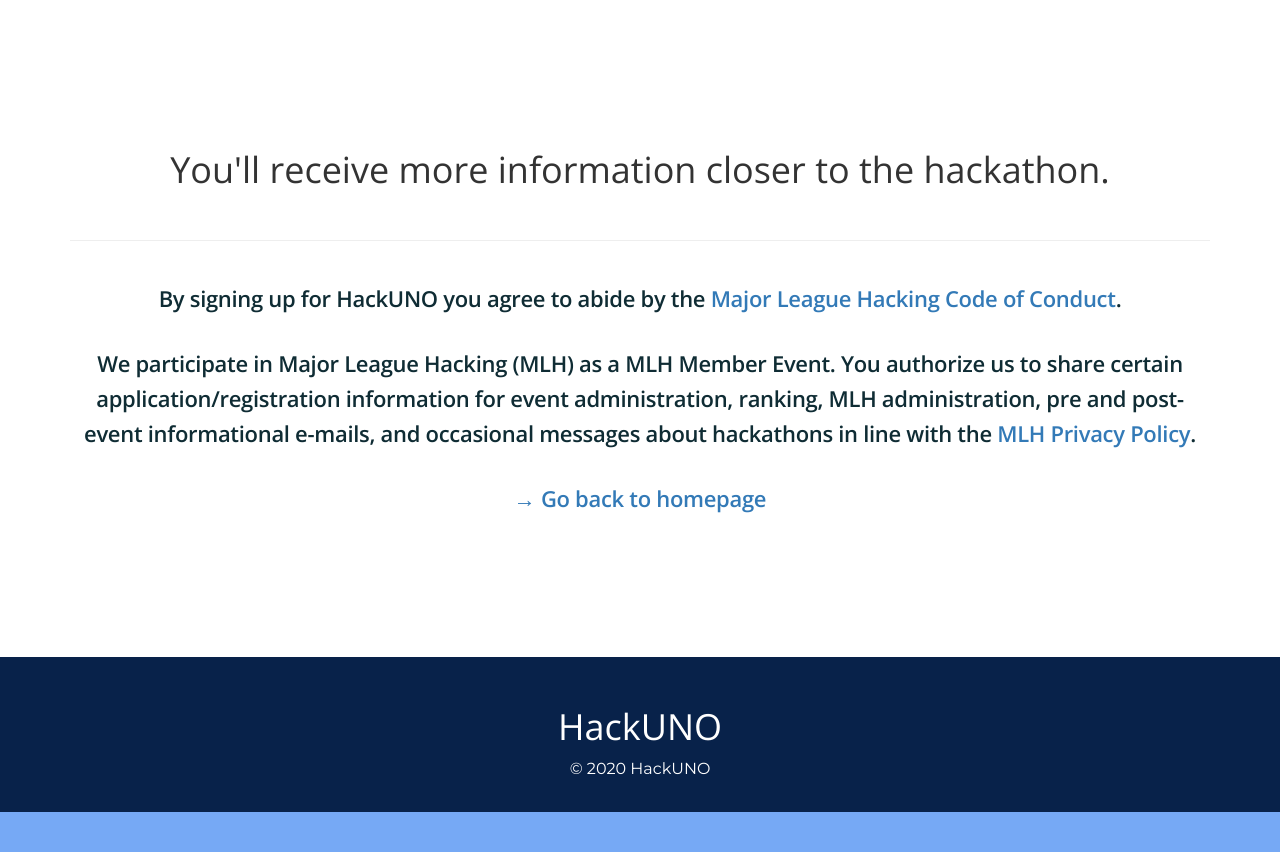
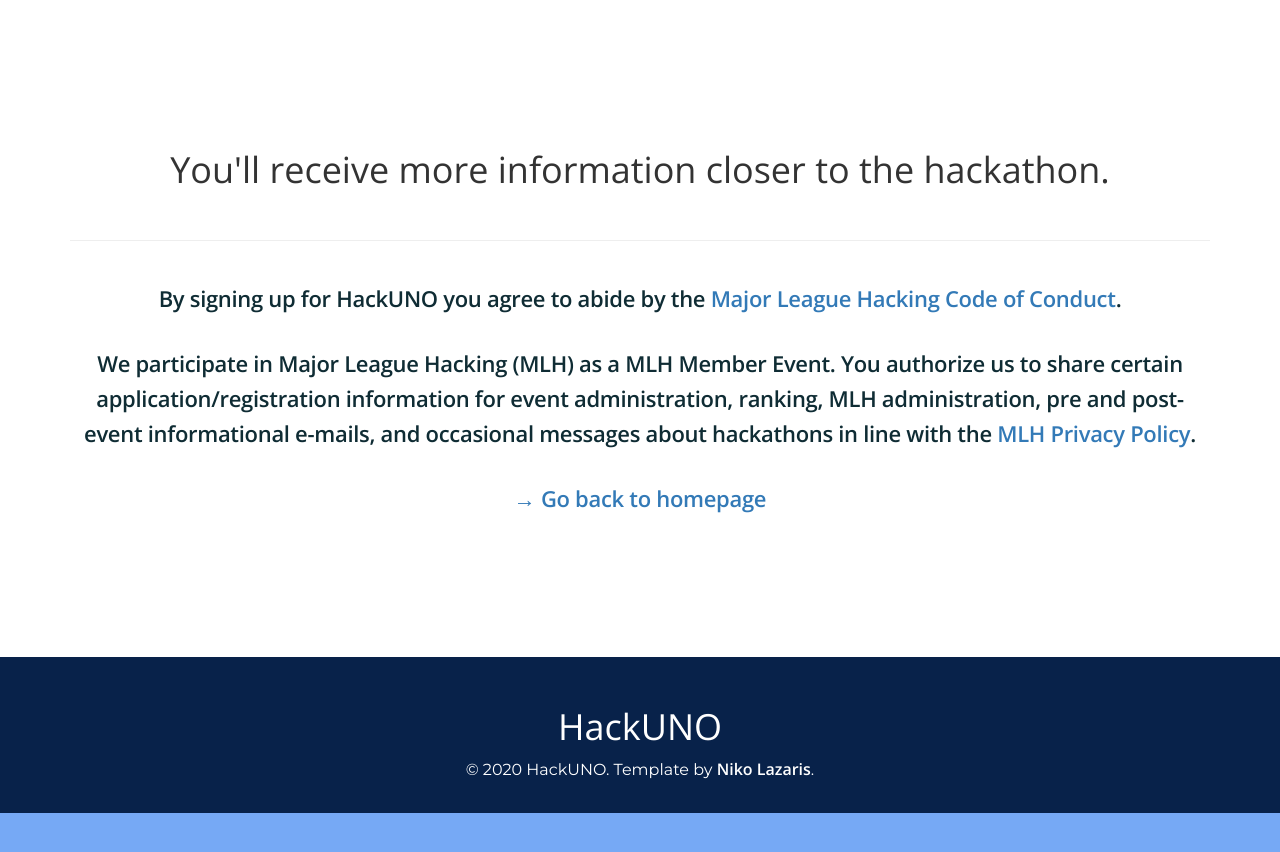
Before and after one commit to MLH/mlh-hackathon-boilerplate, a Jekyll site: the page built from success.html, in a window 1280 px wide. Shown: the top 852 px of the page. Built offline with Jekyll 4.4.1, drawn with Linux system fonts in a browser that asks for light colours; nearby versions of some CDN libraries.

Commit message:
Updated footer

```diff
--- a/_layouts/default.html
+++ b/_layouts/default.html
@@ -10,7 +10,7 @@
     <section class="footer">
       <div class="container text-center">
         <h1>{{ site.event.name }}</h1>
-        <h3>&copy; 2020 {{ site.event.name }}</h3>
+        <h3>&copy; 2020 {{ site.event.name }}. Template by <a href="https://github.com/nlaz">Niko Lazaris</a>.</h3>
       </div>
     </section>
 
```
